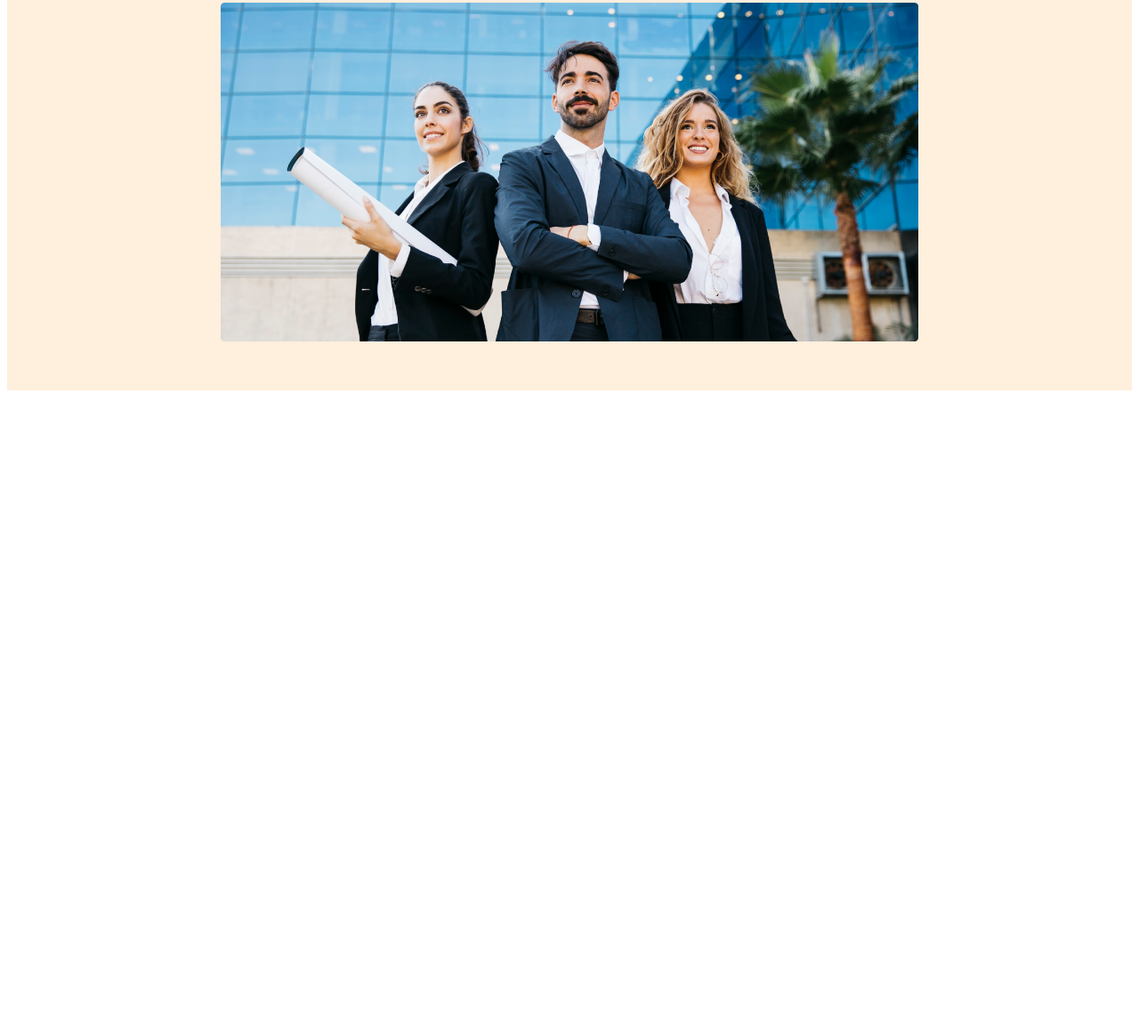
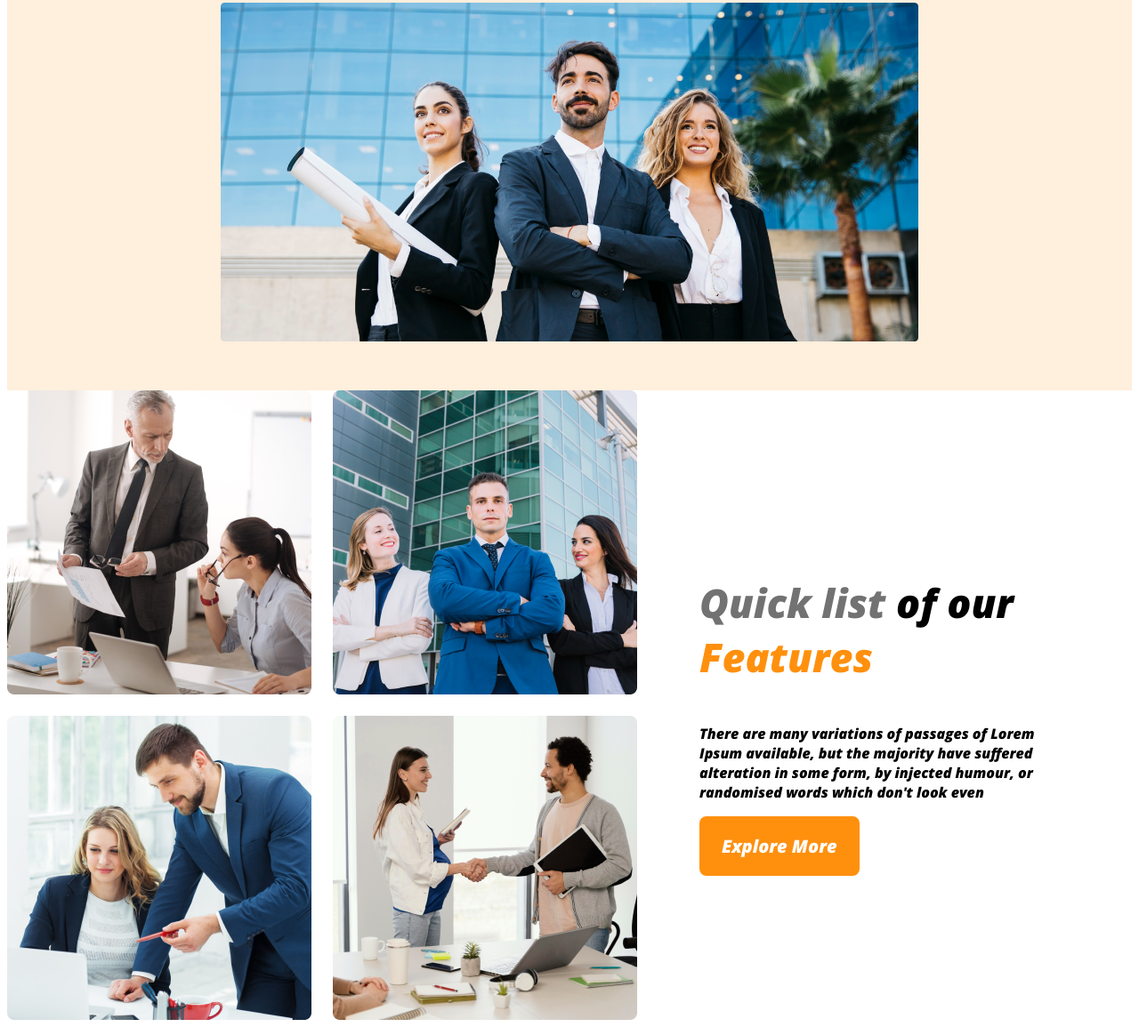
Before and after one commit to web-amk/Module-05-Projects, a plain HTML site: page index.html in a window 1280 px wide. Shown: the part 612-1767 px from the top of the page at 89% size. Before the commit the page ends 1059 px from the top, so only its background shows below. Drawn offline with nearby package versions, Linux system fonts and the light colour scheme.

Commit message:
feature content added

```diff
--- a/index.html
+++ b/index.html
@@ -7,6 +7,7 @@
     <link rel="stylesheet" href="styles/arch.css">
 </head>
 <body>
+    <!-- header starts here -->
      <header>
          <nav>
              <h3 class="nav-title">G3 Architects</h3>
@@ -28,8 +29,26 @@
          </div>
      </header>
 
+     <!-- header ends here -->
+
      <main>
+         <!-- teams sections start -->
 
+         <section class="teams-container">
+             <div class="teams-img-container">
+                    <img src="images/team1.png" alt="">
+                    <img src="images/team2.png" alt="">
+                    <img src="images/team3.png" alt="">
+                    <img src="images/team4.png" alt="">
+             </div>
+             <div class="teams-content">
+
+                     <h3 class="teams-title"><span class="quick_list">Quick list</span> <span>of our </span> <span class="text-features">Features</span></h3>
+                     <p class="teams-description">There are many variations of passages of Lorem Ipsum available, but the majority have suffered alteration in some form, by injected humour, or randomised words which don't look even</p>
+
+                     <button class="btn-primary">Explore More</button>
+             </div>
+         </section>
      </main>
 
      <footer>
--- a/styles/arch.css
+++ b/styles/arch.css
@@ -105,3 +105,44 @@ nav li a{
             padding:50px;
         }
 }
+
+/* Main Styles */
+
+main{
+    max-width: 1440px;
+    margin: 0 auto;
+}
+
+
+/* teams styles */
+
+.teams-container{
+    display: flex;
+    align-items: center;
+
+
+.teams-img-container{
+     display: grid;
+     grid-template-columns: repeat(2, 1fr);
+     gap: 1.5rem;
+}
+
+
+.teams-content{
+    padding-left: 70px;
+    padding-right: 70px;
+}
+
+.teams-title{
+    font-size: 2.8rem;
+}
+
+.teams-title .quick_list{
+    color: #727272;
+    font-weight: 500;
+}
+
+.teams-title .text-features{
+    color: #FF900E;
+    font-weight: 700;
+}
```
